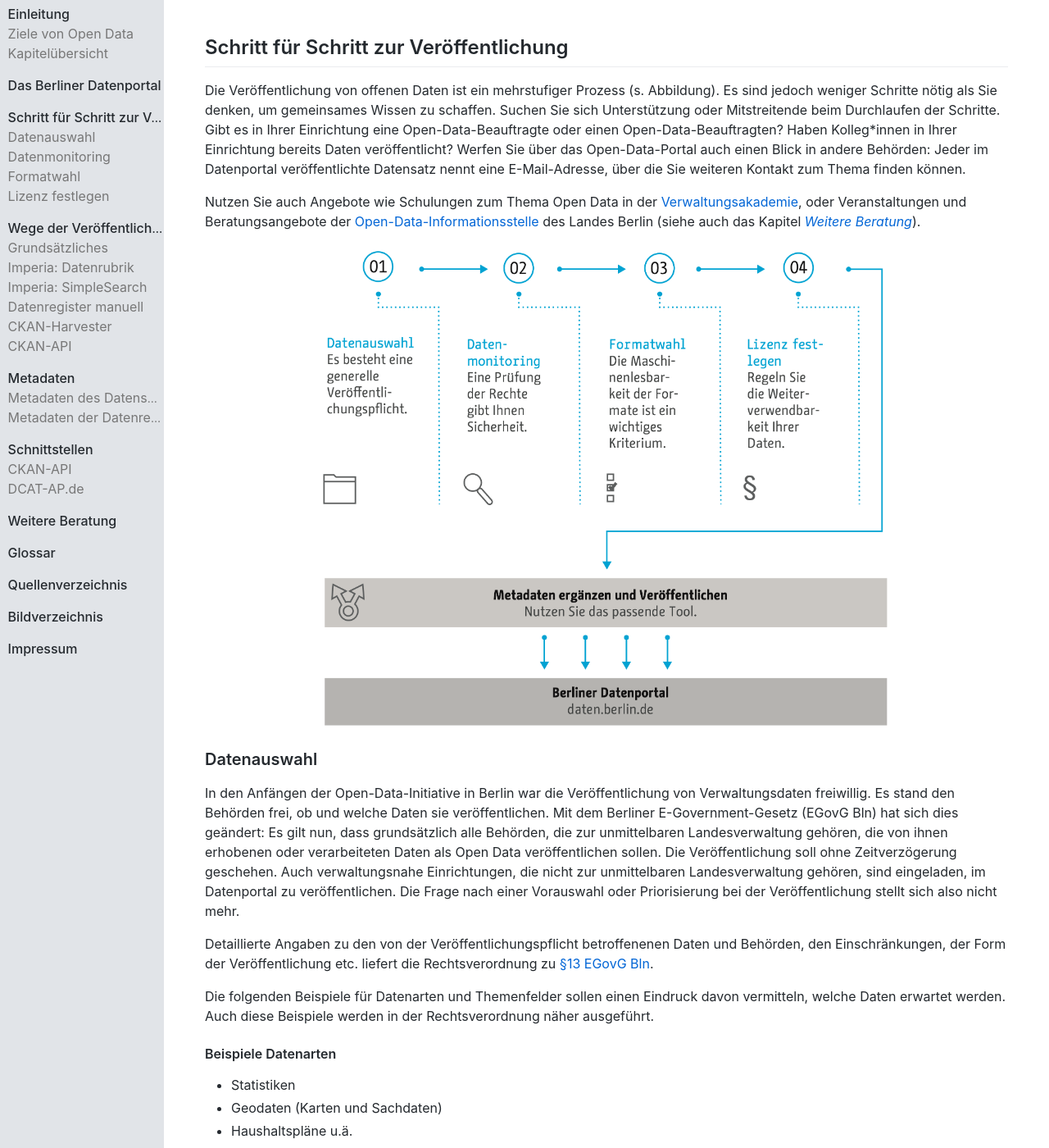
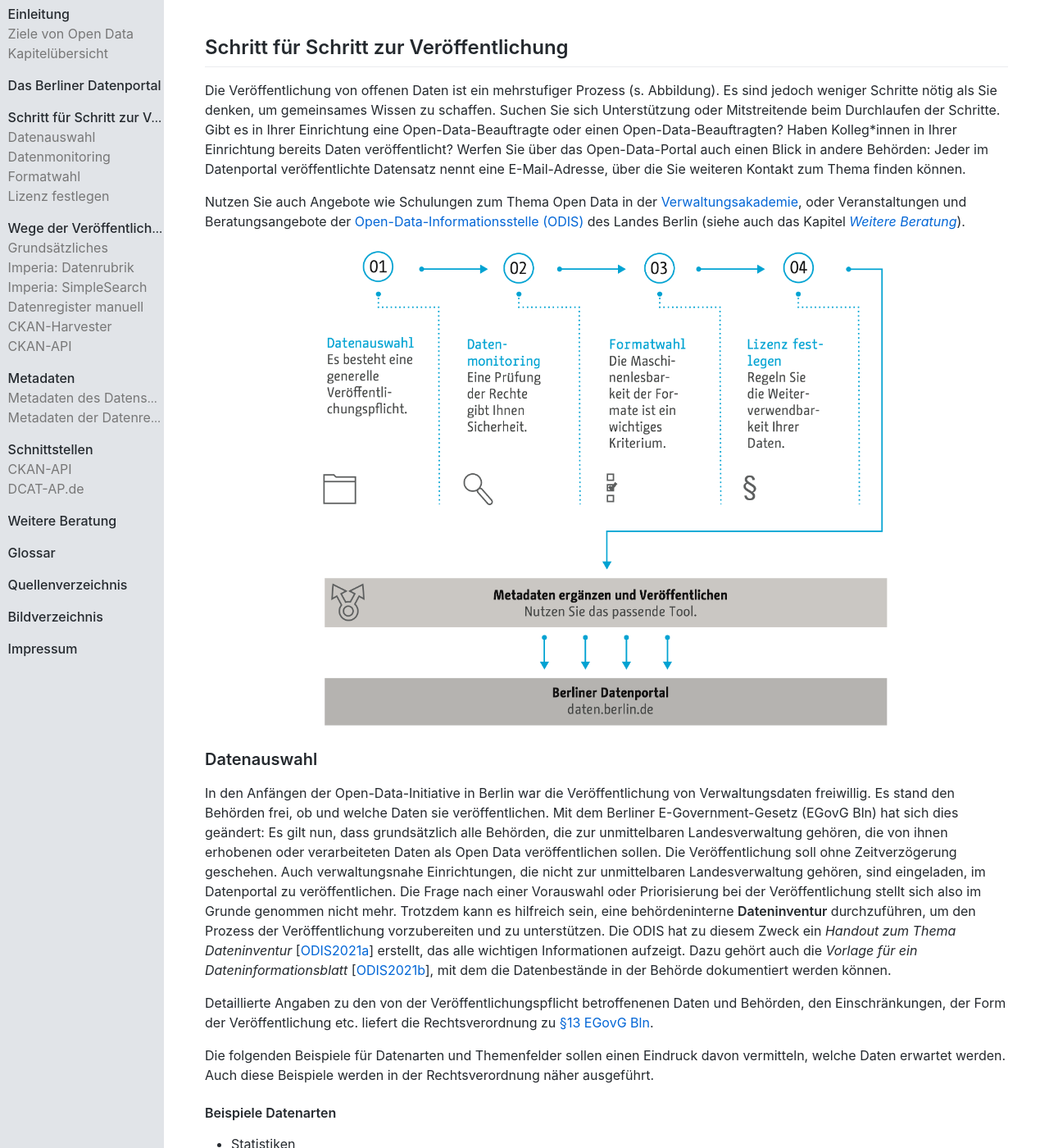
Before and after one commit to berlinonline/open-data-handbuch, a Jekyll site: the page built from index.md, in a window 1280 px wide and 1400 px high, scrolled down 3687 px. Shown: the whole window at 82% size. Built offline with Jekyll 4.4.1, drawn with Linux system fonts in a browser that asks for light colours; our own code applies the rules of GitHub Pages for plain Markdown files; comment, search, counter and statistics services are not loaded; some of the changed text lies outside the part shown.

Commit message:
add text about and references to various ODIS resources

```diff
--- a/index.md
+++ b/index.md
@@ -85,7 +85,7 @@
 Haben Kolleg*innen in Ihrer Einrichtung bereits Daten veröffentlicht?
 Werfen Sie über das Open-Data-Portal auch einen Blick in andere Behörden: Jeder im Datenportal veröffentlichte Datensatz nennt eine E-Mail-Adresse, über die Sie weiteren Kontakt zum Thema finden können.
 
-Nutzen Sie auch Angebote wie Schulungen zum Thema Open Data in der [Verwaltungsakademie](https://www.berlin.de/vak/), oder Veranstaltungen und Beratungsangebote der [Open-Data-Informationsstelle](https://www.odis-berlin.de) des Landes Berlin (siehe auch das Kapitel [_Weitere Beratung_](#weitere-beratung)).
+Nutzen Sie auch Angebote wie Schulungen zum Thema Open Data in der [Verwaltungsakademie](https://www.berlin.de/vak/), oder Veranstaltungen und Beratungsangebote der [Open-Data-Informationsstelle (ODIS)](https://www.odis-berlin.de) des Landes Berlin (siehe auch das Kapitel [_Weitere Beratung_](#weitere-beratung)).
 
 ![Schritt für Schritt zur Veröffentlichung](images/schritt-für-schritt.png "Übersicht über die Schritte, die zu einer Veröffentlichung eines Datensatzes im Berliner Datenportal führen"){:width="700px"}{: .centered }
 
@@ -97,7 +97,10 @@
 Es gilt nun, dass grundsätzlich alle Behörden, die zur unmittelbaren Landesverwaltung gehören, die von ihnen erhobenen oder verarbeiteten Daten als Open Data veröffentlichen sollen.
 Die Veröffentlichung soll ohne Zeitverzögerung geschehen.
 Auch verwaltungsnahe Einrichtungen, die nicht zur unmittelbaren Landesverwaltung gehören, sind eingeladen, im Datenportal zu veröffentlichen.
-Die Frage nach einer Vorauswahl oder Priorisierung bei der Veröffentlichung stellt sich also nicht mehr.
+Die Frage nach einer Vorauswahl oder Priorisierung bei der Veröffentlichung stellt sich also im Grunde genommen nicht mehr.
+Trotzdem kann es hilfreich sein, eine behördeninterne **Dateninventur** durchzuführen, um den Prozess der Veröffentlichung vorzubereiten und zu unterstützen.
+Die ODIS hat zu diesem Zweck ein _Handout zum Thema Dateninventur_ [[ODIS2021a](#ODIS2021a)] erstellt, das alle wichtigen Informationen aufzeigt.
+Dazu gehört auch die _Vorlage für ein Dateninformationsblatt_ [[ODIS2021b](#ODIS2021b)], mit dem die Datenbestände in der Behörde dokumentiert werden können.
 
 Detaillierte Angaben zu den von der Veröffentlichungspflicht betroffenenen Daten und Behörden, den Einschränkungen, der Form der Veröffentlichung etc. liefert die Rechtsverordnung zu [§13 EGovG Bln](https://gesetze.berlin.de/perma?d=jlr-EGovGBEpP13).
 
@@ -161,6 +164,16 @@
 - Die Veröffentlichung würde sich nachteilig auf die öffentliche Sicherheit, Informationssicherheit, die Durchführung von Gerichtsverfahren o.&nbsp;ä. auswirken.
 - Die Daten haben einen Personenbezug. Hier gibt es Ausnahmen wie z.&nbsp;B. die Namen der Verfasser\*innen von Gutachten oder Studien, Empfänger\*innen von Förderungen etc.
 
+{::options parse_block_html="true" /}
+<div class="bo-box">
+
+Zur Unterstützung dieses Prozesses und um den Einstieg zu erleichtern, hat die ODIS zwei Checklisten veröffentlicht.
+Zum einen den _Veröffentlichungs-Check_ [[ODIS2021e](#ODIS2021e)], der neben Fragen des Monitorings auch die Qualität von Daten und Metadaten anspricht.
+Zum anderen die _Checkliste zur Datenschutzprüfung_ [[ODIS2021f](#ODIS2021f)], mit der sich die verschiedenen Ausschlusskriterien zur Veröffentlichung von Daten prüfen lassen.
+
+</div>
+{::options parse_block_html="false" /}
+
 ### Formatwahl
 
 In diesem Kapitel geht es um die Form der Datenressourcen.
@@ -1028,6 +1041,14 @@
 
 Dieser Abschnitt dokumentiert das Metadatenschema des Berliner Datenportals. Die Beschreibungen hier sind rein informativer Natur; verbindliche Definitionen (etwa für die Nutzung der CKAN-API) gibt es jederzeit in aktuell gültiger Form unter <https://datenregister.berlin.de/schema>.
 
+{::options parse_block_html="true" /}
+<div class="bo-box">
+
+Weitergehende Informationen zu Metadaten im Berliner Open-Data-Portal, ein ausführliches Beispiel zur Nutzung der unterschiedlichen Metadatenfelder sowie Vorlagen zur vorbereitenden Eingabe der Metadaten in einer Office-Software finden Sie auf der Seite _Was sind Metadaten?_ der Berliner Open-Data-Informationsstelle [[ODIS2021c](#ODIS2021c)].
+
+</div>
+{::options parse_block_html="false" /}
+
 ### Metadaten des Datensatzes
 
 Anmerkung: Nicht alle Metadatenfelder kommen bei allen Veröffentlichungswegen zum Einsatz; einige kommen etwa nur bei der direkten Nutzung des Datenregisters vor.
@@ -1157,6 +1178,15 @@
 - Tags wie „Berlin“ oder „Open Data“, die für alle Datensätze im Datenportal gelten.
 - Tags mit Zeit- und Ortsangaben („2017“, „Pankow“ etc.), da diese Information bereits über die Metadatenfelder zu geografischer und zeitlicher Abdeckung gegeben ist.
 - Tags, die lediglich Titel oder Beschreibung wiedergeben.
+
+{::options parse_block_html="true" /}
+<div class="bo-box">
+
+Zum Thema Tags bzw. Schlüsselwörter hat die ODIS einen kurzen Ratgeber geschrieben, der über die hier aufgeführten Informationen hinaus mehr in die Tiefe geht.
+Neben Hinweisen zur Wahl von guten Tags findet man dort auch eine interaktive Analyse der im Datenportal genutzten Tags. [[ODIS2021d](#ODIS2021d)]
+
+</div>
+{::options parse_block_html="false" /}
 
 #### Organisation
 
@@ -1706,6 +1736,18 @@
 
 **[<a name="EDP2019b">EDP2019b</a>]** Europäische Kommission. „Wie wählt man das richtige Format für Open Data“ in _Discovering Open Data_. Webseite. <https://www.europeandataportal.eu/elearning/de/module9>. [Gesehen 05.07.2019].
 
+**[<a name="ODIS2021a">ODIS2021a</a>]** Open Data Informationsstelle. _Handout zum Thema Dateninventur_. 2021. Webseite. <https://odis-berlin.de/ressourcen/dateninventur>. [Gesehen 26.11.2021].
+
+**[<a name="ODIS2021b">ODIS2021b</a>]** Open Data Informationsstelle. _Vorlage für ein Dateninformationsblatt_. 2021. Webseite. <https://odis-berlin.de/ressourcen/dateninformationsblatt>. [Gesehen 26.11.2021].
+
+**[<a name="ODIS2021c">ODIS2021c</a>]** Open Data Informationsstelle. _Was sind Metadaten?_ 2021. Webseite. <https://odis-berlin.de/ressourcen/metadaten>. [Gesehen 26.11.2021].
+
+**[<a name="ODIS2021d">ODIS2021d</a>]** Open Data Informationsstelle. _Metadaten-Tags_. 2021. Webseite. <https://odis-berlin.de/ressourcen/tag_analyse>. [Gesehen 26.11.2021].
+
+**[<a name="ODIS2021e">ODIS2021e</a>]** Open Data Informationsstelle. _Veröffentlichungs-Check_. 2021. Webseite. <https://odis-berlin.de/ressourcen/checkliste>. [Gesehen 29.11.2021].
+
+**[<a name="ODIS2021f">ODIS2021f</a>]** Open Data Informationsstelle. _Checkliste zur Datenschutzprüfung_. 2021. Webseite. <https://odis-berlin.de/ressourcen/datenschutz>. [Gesehen 29.11.2021].
+
 **[<a name="OKF2017">OKF2017</a>]** Open Knowledge Foundation. _Open Definition 2.1_. 2017. Webseite. <https://opendefinition.org/od/2.1/en/>. [Gesehen 05.07.2019].
 
 **[<a name="OKF2019">OKF2019</a>]** Open Knowledge Foundation. „Datenformate“ in _Das Open Data Handbuch_. Webseite. <https://opendatahandbook.org/guide/de/appendices/file-formats/>. [Gesehen 05.07.2019].
```
Also changed, not shown: other parts of index.md (+2 -2 lines), handreichung_opendata.md (+38 -2 lines), CHANGELOG.md.
